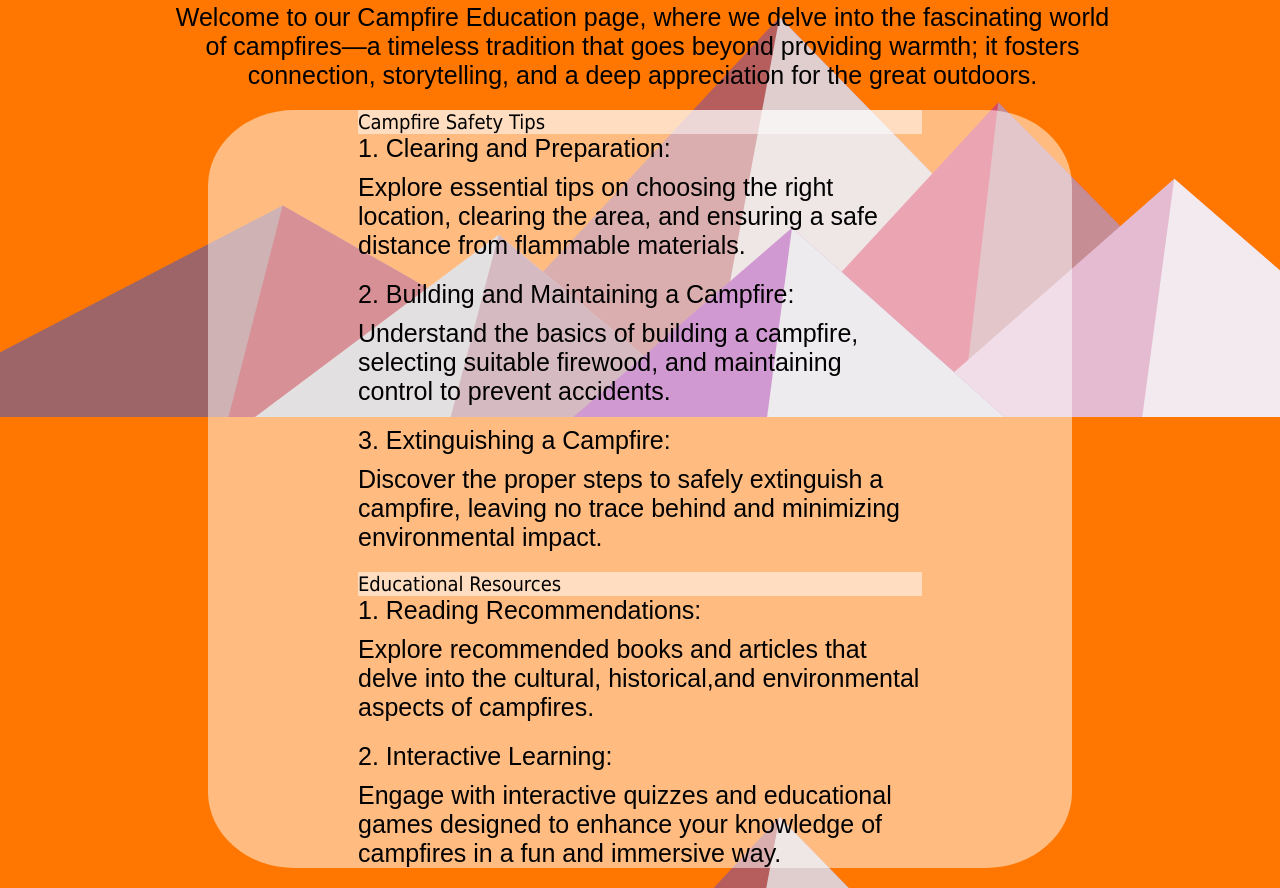
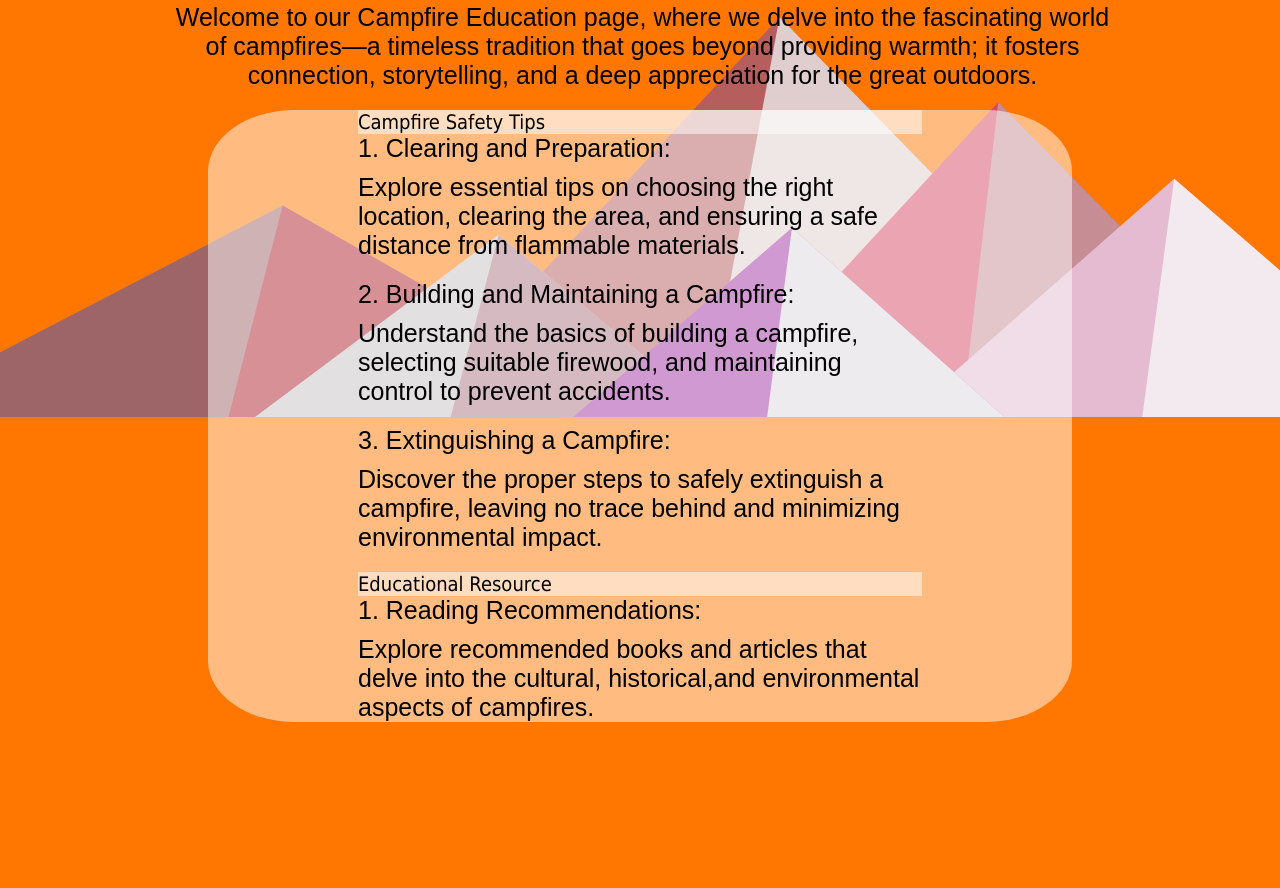
Before and after one commit to Bronze1500/FeuerLat, a plain HTML site: page index.html in a window 1280 px wide. Shown: the part 383-1271 px from the top of the page. After the commit the page ends 1125 px from the top, so only its background shows below. Drawn offline with Linux system fonts and the light colour scheme.

Commit message:
Update index.html

```diff
--- a/index.html
+++ b/index.html
@@ -33,11 +33,9 @@
     <p class="p1">Understand the basics of building a campfire, selecting suitable firewood, and maintaining control to prevent accidents.</p>
     <p class="safe2">3. Extinguishing a Campfire:</p>
     <p class="p1">Discover the proper steps to safely extinguish a campfire, leaving no trace behind and minimizing environmental impact.</p>
-    <p class="safe1">Educational Resources</p>
+    <p class="safe1">Educational Resource</p>
     <p class="safe2">1. Reading Recommendations:</p>
     <p class="p1">Explore recommended books and articles that delve into the cultural, historical,and environmental aspects of campfires.</p>
-    <P class="safe2">2. Interactive Learning:</P>
-    <p class="p1">Engage with interactive quizzes and educational games designed to enhance your knowledge of campfires in a fun and immersive way.</p>
 
   </div>
   <script src="apple.js"></script>
```
